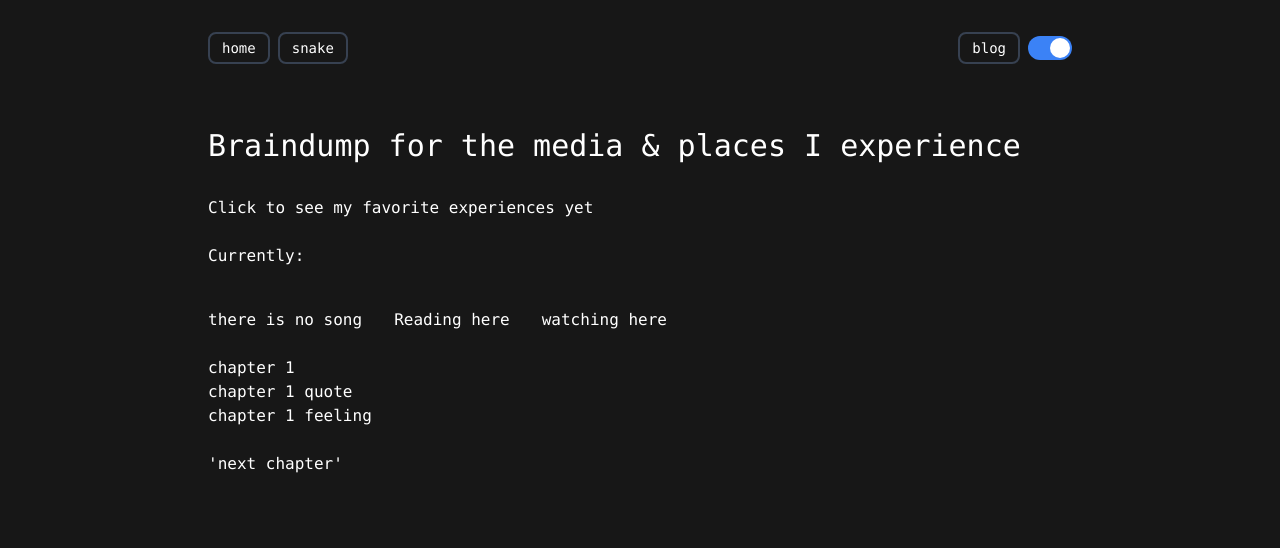
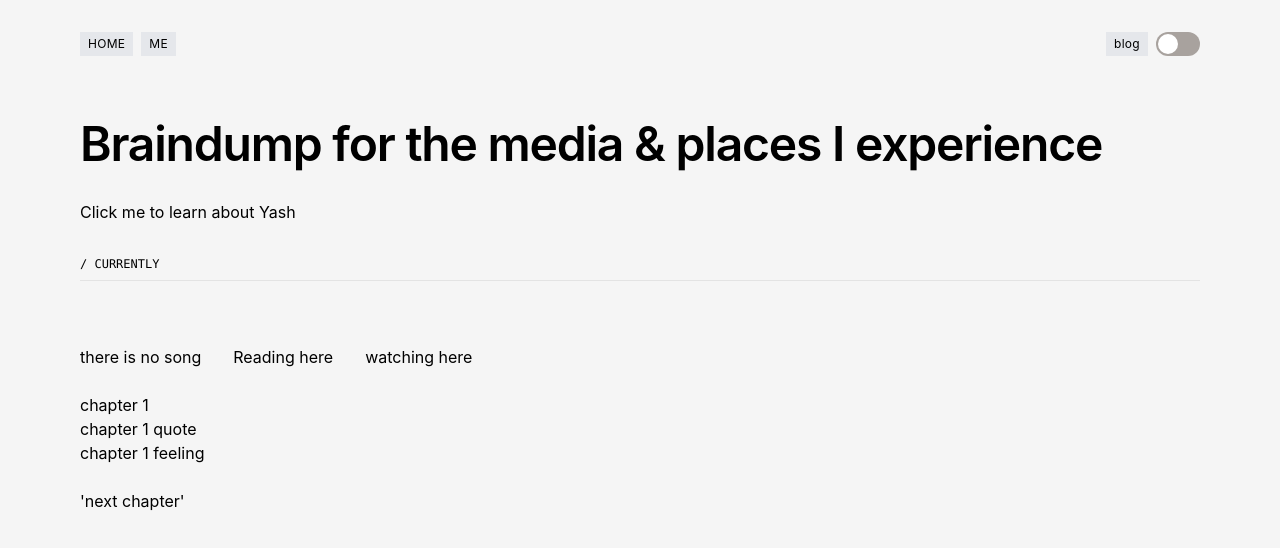
Before and after one commit to ymittal4/braindump, a React (Create React App) app: page /home in a window 1280 px wide. Shown: the top 548 px of the page. Built offline with nearby package versions, Linux system fonts and the light colour scheme; no server answers.

Commit message:
some ui updates

```diff
--- a/src/App.tsx
+++ b/src/App.tsx
@@ -9,14 +9,13 @@ import animatedText from './Components/AnimatedText';
 
 function App() {
 
-  const [isDark, setIsDark] = useState(true);
+  const [isDark, setIsDark] = useState(false);
 
     return (
       <ThemeContext.Provider value={{ isDark, setIsDark }}>
         <BrowserRouter>
-            {/* <div className={`flex min-h-screen justify-center font-mono ${isDark ? 'bg-neutral-800 text-white' : 'bg-neutral-100 text-black'} transition-colors duration-300`}> */}
-            <div className={`flex min-h-screen justify-center font-mono ${isDark ? 'bg-neutral-900 text-white' : 'bg-neutral-100 text-black'} transition-colors duration-300 `}>
-              <div className='w-full max-w-4xl px-4'>
+            <div className={`flex min-h-screen justify-center font-inter ${isDark ? 'bg-neutral-900 text-white' : 'bg-neutral-100 text-black'} transition-colors duration-300 `}>
+              <div className='w-full max-w-6xl px-4'>
                 <Navbar />
                   <Routes>
                     <Route path='/' element={<HomePage />} />
--- a/src/Components/AnimatedText.tsx
+++ b/src/Components/AnimatedText.tsx
@@ -32,9 +32,9 @@ const AnimatedText = () => {
 
     return (
         <div>
-            <div ref={ref} className="text-3xl flex justify-between pt-8 pb-8"> {"_".repeat(initValue)}</div>
+            <div ref={ref} className="text-5xl font-semibold tracking-tight flex justify-between pt-8 pb-8"> {"_".repeat(initValue)}</div>
             <button onClick={() =>
-                setCount(count + 1)}> Click to see my favorite experiences yet
+                setCount(count + 1)}> Click me to learn about Yash
             </button>
         </div>
     )
--- a/src/Components/Button.tsx
+++ b/src/Components/Button.tsx
@@ -7,7 +7,7 @@ type ButtonProps = {
 }
 
 const Button = ({text, to}: ButtonProps) => {
-    const buttonClass = 'text-sm border-2 py-1 px-3 rounded-lg border-gray-700';
+    const buttonClass = 'text-xs tracking-wide py-1 px-2 bg-gray-200';
 
     return to? (
         <Link to={to} className={buttonClass}>
--- a/src/Components/CurrentMedia.tsx
+++ b/src/Components/CurrentMedia.tsx
@@ -4,10 +4,6 @@ import SpotifyData from "./SpotifyData"
 const CurrentMedia = () => {
 
     return (
-        <div>
-            <div>
-                Currently:
-            </div>
             <div className="flex gap-8 pt-10">
                 <div>
                     <SpotifyData />
@@ -19,7 +15,6 @@ const CurrentMedia = () => {
                     watching here
                 </div>
             </div>
-        </div>
     )
 }
 
--- a/src/Components/Navbar.tsx
+++ b/src/Components/Navbar.tsx
@@ -8,8 +8,8 @@ const Navbar = () => {
     return (
         <div className='flex justify-between pt-8 pb-8'>
             <div className='flex gap-2'>
-                <Button text="home" to="/home" />
-                <Button text="snake" to="/" />
+                <Button text="HOME" to="/home" />
+                <Button text="ME" to="/" />
             </div>
             <div className='flex gap-2'>
                 <Button text="blog" to="/blog" />
--- a/src/Pages/HomePage.tsx
+++ b/src/Pages/HomePage.tsx
@@ -8,6 +8,9 @@ const HomePage = () => {
             <div>
                 <AnimatedText />
             </div>
+            <br></br>
+            <div className="py-2 font-mono text-xs">/ CURRENTLY</div>
+            <hr className="w-full border-[#E3E3E3]" />
             <br></br>
             <div>
                 <CurrentMedia />
```
Also changed, not shown: 1 other file (tests, documents, lock files or other folders).
